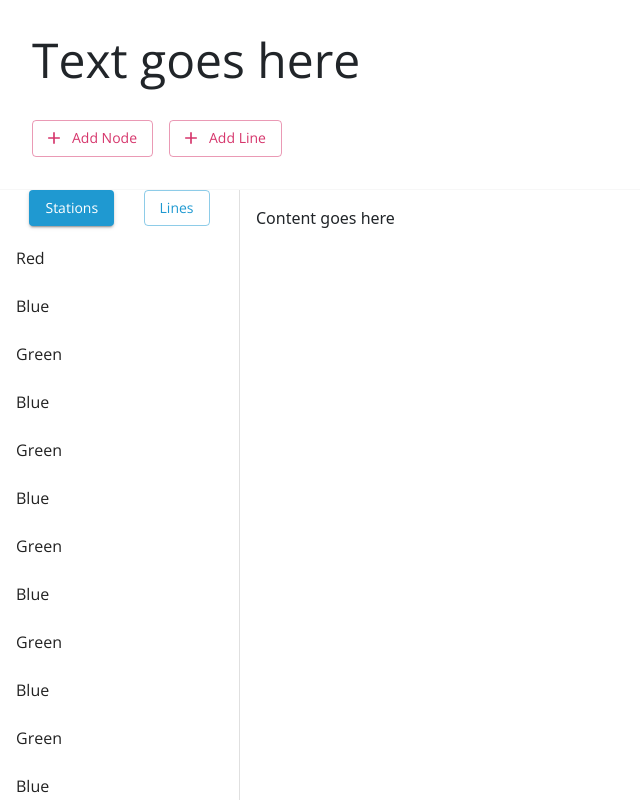
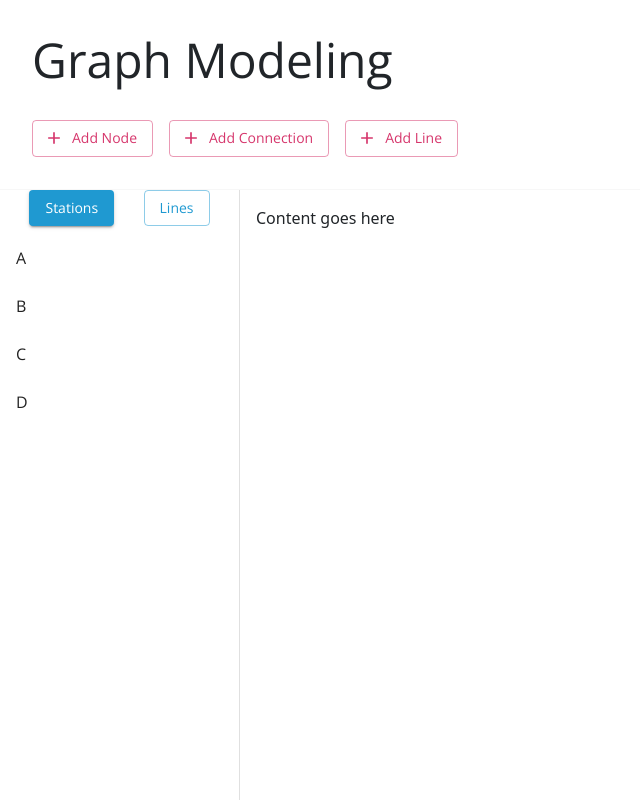
Before and after one commit to BernardMoy/react-map, a React (Vite) app: page / in a window 1280 px wide. Shown: the whole page, without its empty margins (0-640 px from the left). Built offline with nearby package versions, Linux system fonts and the light colour scheme.

Commit message:
Display different list based on button states

```diff
--- /dev/null
+++ b/src/components/NewNodeDialog.tsx
@@ -0,0 +1 @@
+export default function NewNodeDialog() {}
--- a/src/components/SideBar.tsx
+++ b/src/components/SideBar.tsx
@@ -26,7 +26,7 @@ export default function SideBar() {
     "last",
   ];
 
-  const nodeList = ["A", "B", "C", "D"];
+  const stationList = ["A", "B", "C", "D"];
 
   // state if nodes or edges are selected (Nodes are 0, edges are 1)
   const [selected, setSelected] = useState(0);
@@ -66,24 +66,31 @@ export default function SideBar() {
         <Box sx={{ display: "flex", justifyContent: "space-evenly" }}>
           <CustomButton
             text={"Stations"}
-            variant={selected == 0 ? "contained" : "outlined"}
+            variant={selected === 0 ? "contained" : "outlined"}
             color={"secondary"}
             onClick={onStationsClicked}
           />
           <CustomButton
             text={"Lines"}
-            variant={selected == 1 ? "contained" : "outlined"}
+            variant={selected === 1 ? "contained" : "outlined"}
             color={"secondary"}
             onClick={onLinesClicked}
           />
         </Box>
 
         <List>
-          {lineList.map((value) => (
-            <ListItem key={value}>
-              <ListItemText primary={value} />
-            </ListItem>
-          ))}
+          {selected === 0
+            ? stationList.map((value, index) => (
+                // unique keys are necessary here
+                <ListItem key={`station ${index}`}>
+                  <ListItemText primary={value} />
+                </ListItem>
+              ))
+            : lineList.map((value, index) => (
+                <ListItem key={`line ${index}`}>
+                  <ListItemText primary={value} />
+                </ListItem>
+              ))}
         </List>
       </Box>
     </Drawer>
--- a/src/components/TopBar.tsx
+++ b/src/components/TopBar.tsx
@@ -22,7 +22,7 @@ export default function TopBar() {
       }}
     >
       {/* Title text */}
-      <Typography variant="h3">Text goes here</Typography>
+      <Typography variant="h3">Graph Modeling</Typography>
 
       {/* row of buttons */}
       <Box
@@ -42,6 +42,14 @@ export default function TopBar() {
         />
 
         <CustomButton
+          text={"Add Connection"}
+          variant={"outlined"}
+          color={"primary"}
+          startIcon={<AddIcon />}
+          onClick={() => {}}
+        />
+
+        <CustomButton
           text={"Add Line"}
           variant={"outlined"}
           color={"primary"}
```
